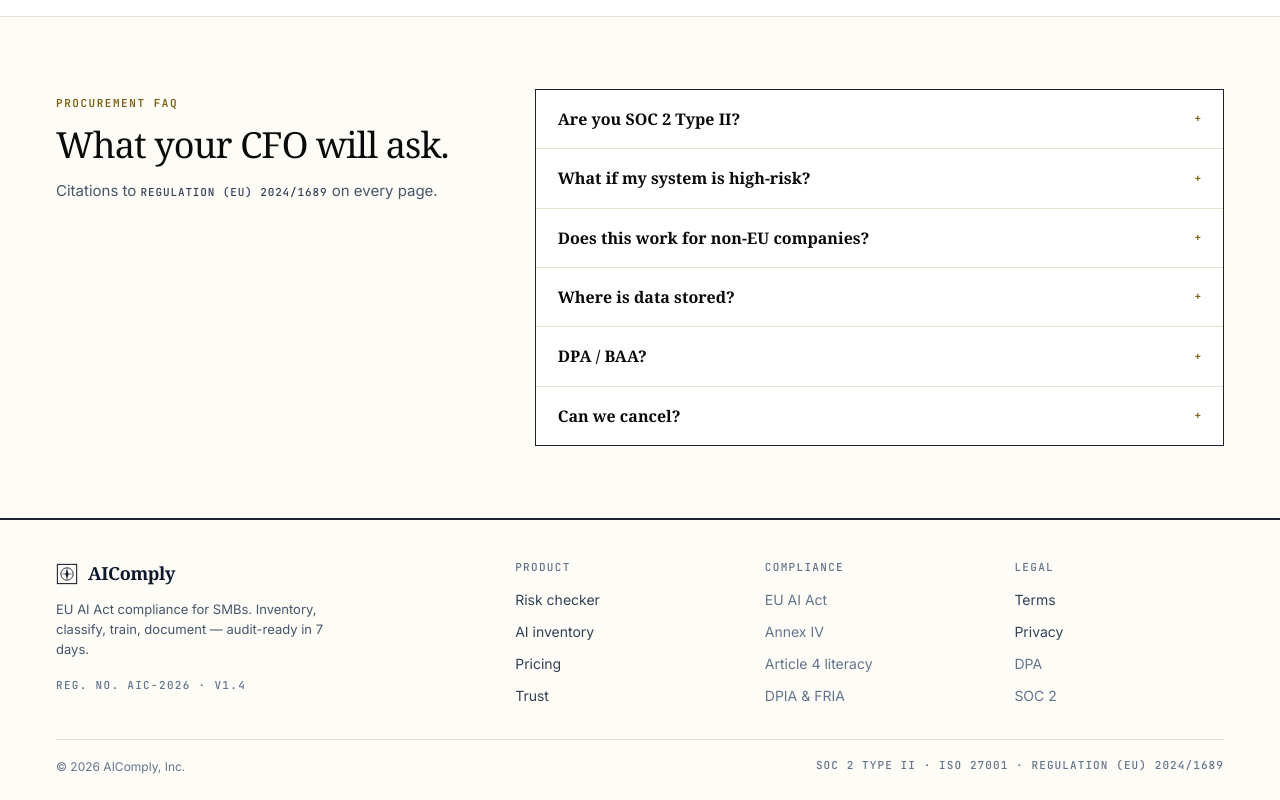
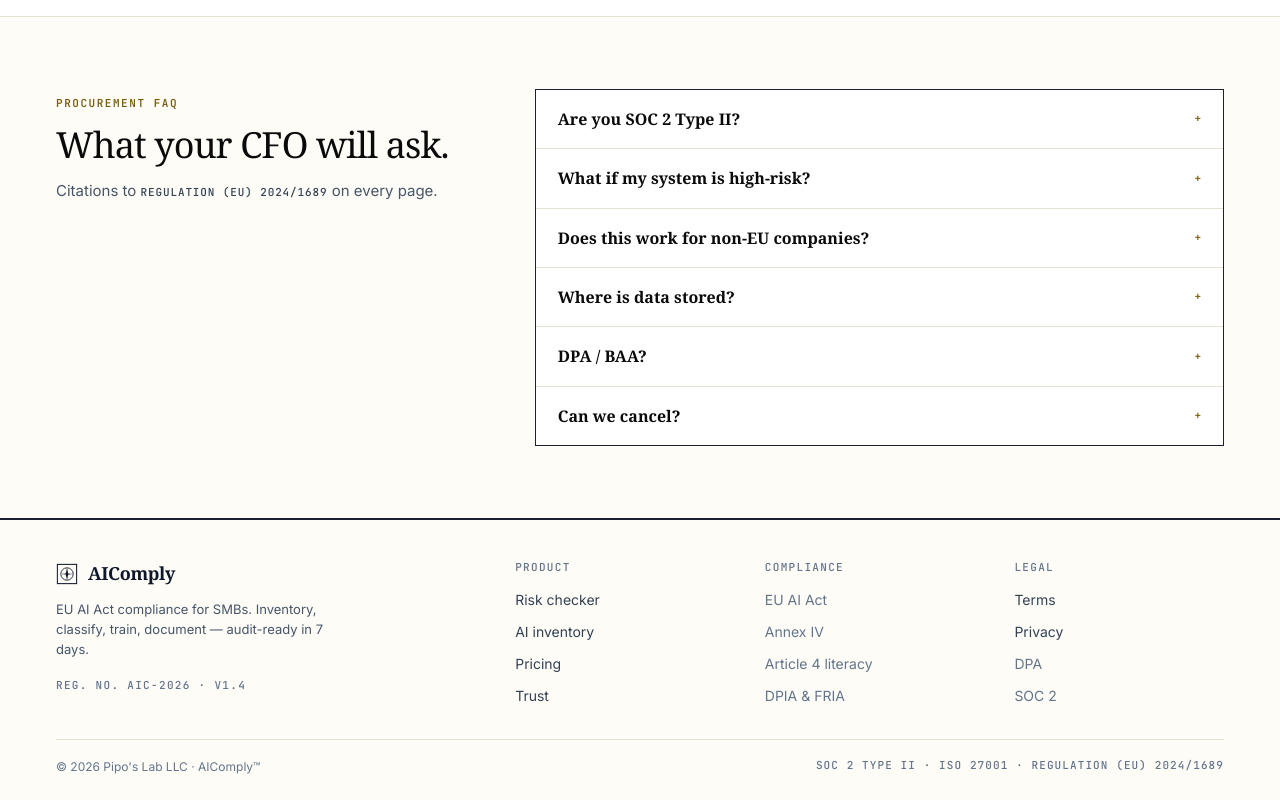
Before and after one commit to bufaale/aicomply, a Next.js app: page / in a window 1280 px wide. Shown: the part 1969-2769 px from the top of the page. Built offline with nearby package versions, Linux system fonts and the light colour scheme.

Commit message:
fix(legal): footer atom 'AIComply, Inc.' to 'Pipo's Lab LLC + AIComply TM'
Companion to footer entity correction across all 3 launch apps. The
operating entity is Pipo's Lab LLC (Wyoming, EIN 41-5292540), product
brand is AIComply.

```diff
--- a/src/components/aicomply/atoms.tsx
+++ b/src/components/aicomply/atoms.tsx
@@ -443,7 +443,7 @@
             fontSize: 12,
           }}
         >
-          <span>© 2026 AIComply, Inc.</span>
+          <span>© 2026 Pipo&apos;s Lab LLC · AIComply&trade;</span>
           <span style={{ font: "var(--aic-mono-sm)", letterSpacing: ".1em" }}>
             SOC 2 TYPE II · ISO 27001 · REGULATION (EU) 2024/1689
           </span>
```
